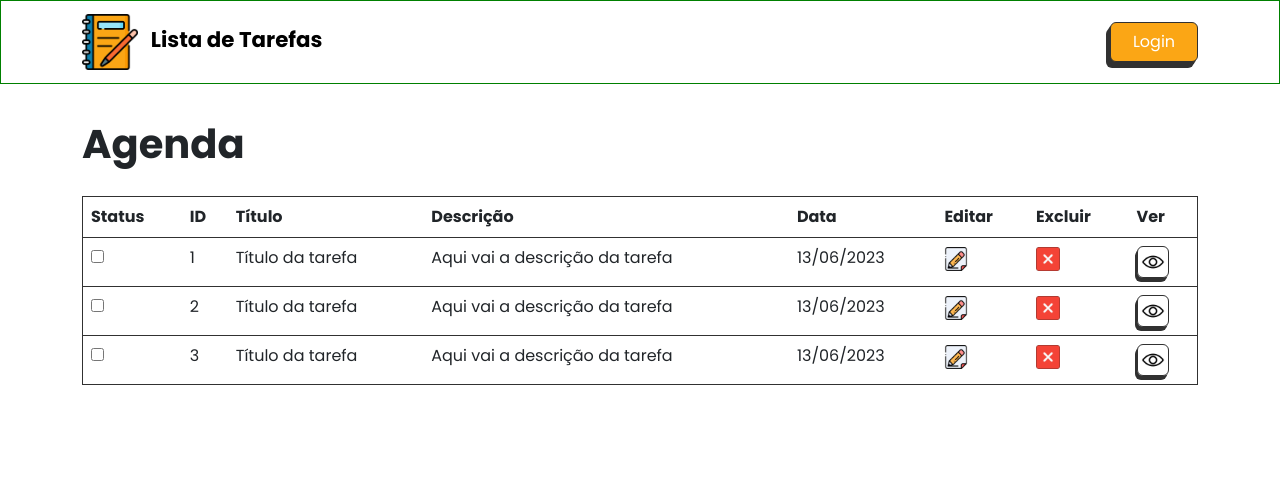
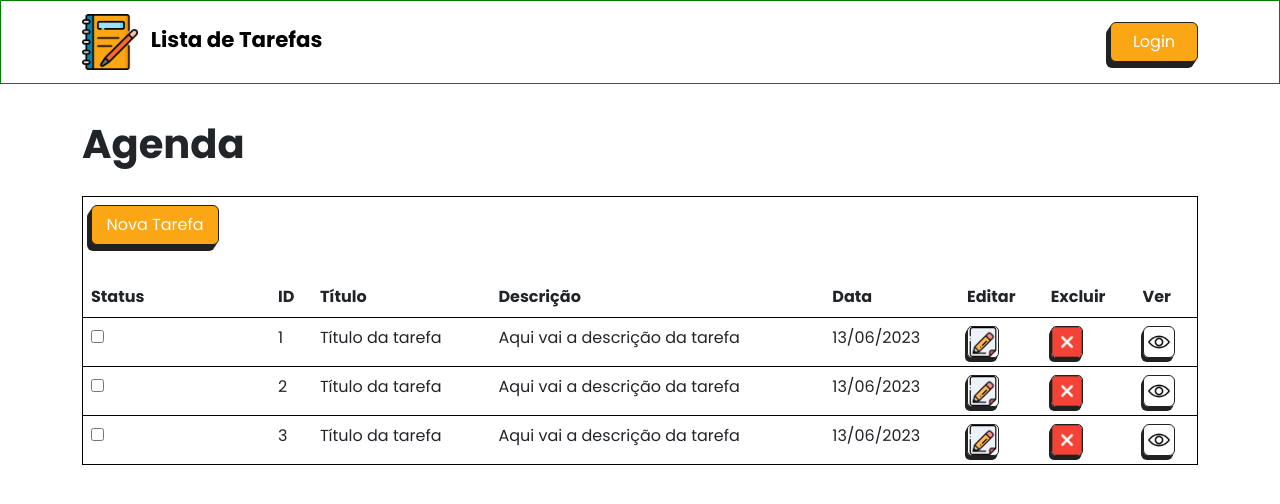
Before and after one commit to jao338/ListaTarefas, a PHP site: page / in a window 1280 px wide. Shown: the top 504 px of the page. Run offline with PHP 8.4, Linux system fonts and the light colour scheme.

Commit message:
Problema de conflito

```diff
--- a/css/style.css
+++ b/css/style.css
@@ -28,8 +28,7 @@
 #tabela{
     position: relative;
     top: 140px;
-    border: 1px solid #313131;
-
+    border: 1px solid black;
 }
 
 .navbar{
@@ -41,24 +40,53 @@
     height: 40px;
 }
 
+#div-btn-tarefa{
+    position: relative;
+    top: -140px;
+}
+
+#btn-tarefa{
+    width: 128px;
+    height: 40px;
+}
+
 #btn-view{
     padding: 0;
     width: 32px;
     height: 32px;
-    border: 1px solid #313131;
-    box-shadow: -1px 2px 0 #313131, -2px 4px 0 #313131 !important;
+    border: 1px solid #212121;
+    box-shadow: -1px 2px 0 #212121, -2px 4px 0 #212121 !important;
 }
 
+#btn-view:active{
+    box-shadow: inset -2px 2px 0 #212121 !important;
+}
 
-#btn-view:active{
-    box-shadow: inset -2px 2px 0 #313131 !important;
+#btn-edit{
+    border-radius: 5px;
+    border: 1px solid #212121;
+    box-shadow: -1px 2px 0 #212121, -2px 4px 0 #212121 !important;
+}
+
+#btn-edit:active{
+    box-shadow: inset -2px 2px 0 #212121 !important;
+}
+
+#btn-remove{
+    border-radius: 5px;
+    border: 1px solid #212121;
+    box-shadow: -1px 2px 0 #212121, -2px 4px 0 #212121 !important;
+}
+
+#btn-remove:active{
+    box-shadow: inset -2px 2px 0 #212121 !important;
 }
 
 .btn-primary{
     background-color: #fba615 !important;
-    border: 1px solid #313131 !important;
+    border: 1px solid #212121 !important;
     font-size: 12pt;
-    box-shadow: -2px 3px 0 #313131, -4px 6px 0 #313131 !important;
+    box-shadow: -2px 3px 0 #212121, -4px 6px 0 #212121 !important;
 }
 
 .btn-primary:hover{
@@ -68,10 +96,5 @@
 .btn-primary:active{
     background-color: #e59d20 !important;
     font-size: 10pt;
-    box-shadow: inset -4px 4px 0 #313131 !important;
+    box-shadow: inset -4px 4px 0 #212121 !important;
 }
-
-.btns{
-    position: relative;
-    top: 150px;
-}
--- a/index.php
+++ b/index.php
@@ -31,7 +31,12 @@
         <table id="tabela" class="table">
             <thead>
                 <tr>
-                    <th scope="col">Status</th>
+                    <th style="border-bottom: 0;">
+                        <button type="button" id="btn-tarefa" class="btn btn-primary">Nova Tarefa</button>
+                    </th>
+                </tr>
+                <tr>
+                    <th scope="col"><br>Status</th>
                     <th scope="col">ID</th>
                     <th scope="col">Título</th>
                     <th scope="col">Descrição</th>
@@ -50,8 +55,8 @@
                         <td>Título da tarefa</td>
                         <td>Aqui vai a descrição da tarefa</td>
                         <td>13/06/2023</td>
-                        <td><a href="#"><img src="img-icon/edit/512x512.png" alt="icon" width="24" height="24" class="icon-edit"></a></td>
-                        <td><a href="#"><img src="img-icon/remove/512x512.png" alt="icon" width="24" height="24" class="icon-remove"></a></td>
+                        <td><a href="#"><img src="img-icon/edit/512x512.png" alt="icon" width="32" height="32" id="btn-edit" class="icon-edit"></a></td>
+                        <td><a href="#"><img src="img-icon/remove/512x512.png" alt="icon" width="32" height="32" id="btn-remove" class="icon-remove"></a></td>
                         <td><button type="button" id="btn-view" class="btn btn-glass" data-bs-toggle="modal" data-bs-target="#janelaModal"><img src="img-icon/view/512x512.png" alt="icon" width="24" height="24" class="icon-view"></button></td>
                 </tr>
                 <tr>
@@ -60,8 +65,8 @@
                         <td>Título da tarefa</td>
                         <td>Aqui vai a descrição da tarefa</td>
                         <td>13/06/2023</td>
-                        <td><a href="#"><img src="img-icon/edit/512x512.png" alt="icon" width="24" height="24" class="icon-edit"></a></td>
-                        <td><a href="#"><img src="img-icon/remove/512x512.png" alt="icon" width="24" height="24" class="icon-remove"></a></td>
+                        <td><a href="#"><img src="img-icon/edit/512x512.png" alt="icon" width="32" height="32" id="btn-edit" class="icon-edit"></a></td>
+                        <td><a href="#"><img src="img-icon/remove/512x512.png" alt="icon" width="32" height="32" id="btn-remove" class="icon-remove"></a></td>
                         <td><button type="button" id="btn-view" class="btn btn-glass" data-bs-toggle="modal" data-bs-target="#janelaModal"><img src="img-icon/view/512x512.png" alt="icon" width="24" height="24" class="icon-view"></button></td>
                 </tr>
                 <tr>
@@ -70,13 +75,15 @@
                         <td>Título da tarefa</td>
                         <td>Aqui vai a descrição da tarefa</td>
                         <td>13/06/2023</td>
-                        <td><a href="#"><img src="img-icon/edit/512x512.png" alt="icon" width="24" height="24" class="icon-edit"></a></td>
-                        <td><a href="#"><img src="img-icon/remove/512x512.png" alt="icon" width="24" height="24" class="icon-remove"></a></td>
+                        <td><a href="#"><img src="img-icon/edit/512x512.png" alt="icon" width="32" height="32" id="btn-edit" class="icon-edit"></a></td>
+                        <td><a href="#"><img src="img-icon/remove/512x512.png" alt="icon" width="32" height="32" id="btn-remove" class="icon-remove"></a></td>
                         <td><button type="button" id="btn-view" class="btn btn-glass" data-bs-toggle="modal" data-bs-target="#janelaModal"><img src="img-icon/view/512x512.png" alt="icon" width="24" height="24" class="icon-view"></button></td>
                 </tr>
 
             </tbody>
         </table>
+
+
 
         <!--Modal-->
         <div class="modal fade" id="janelaModal" tabindex="-1" aria-labelledby="janelaModalLabel" aria-hidden="true">
```
